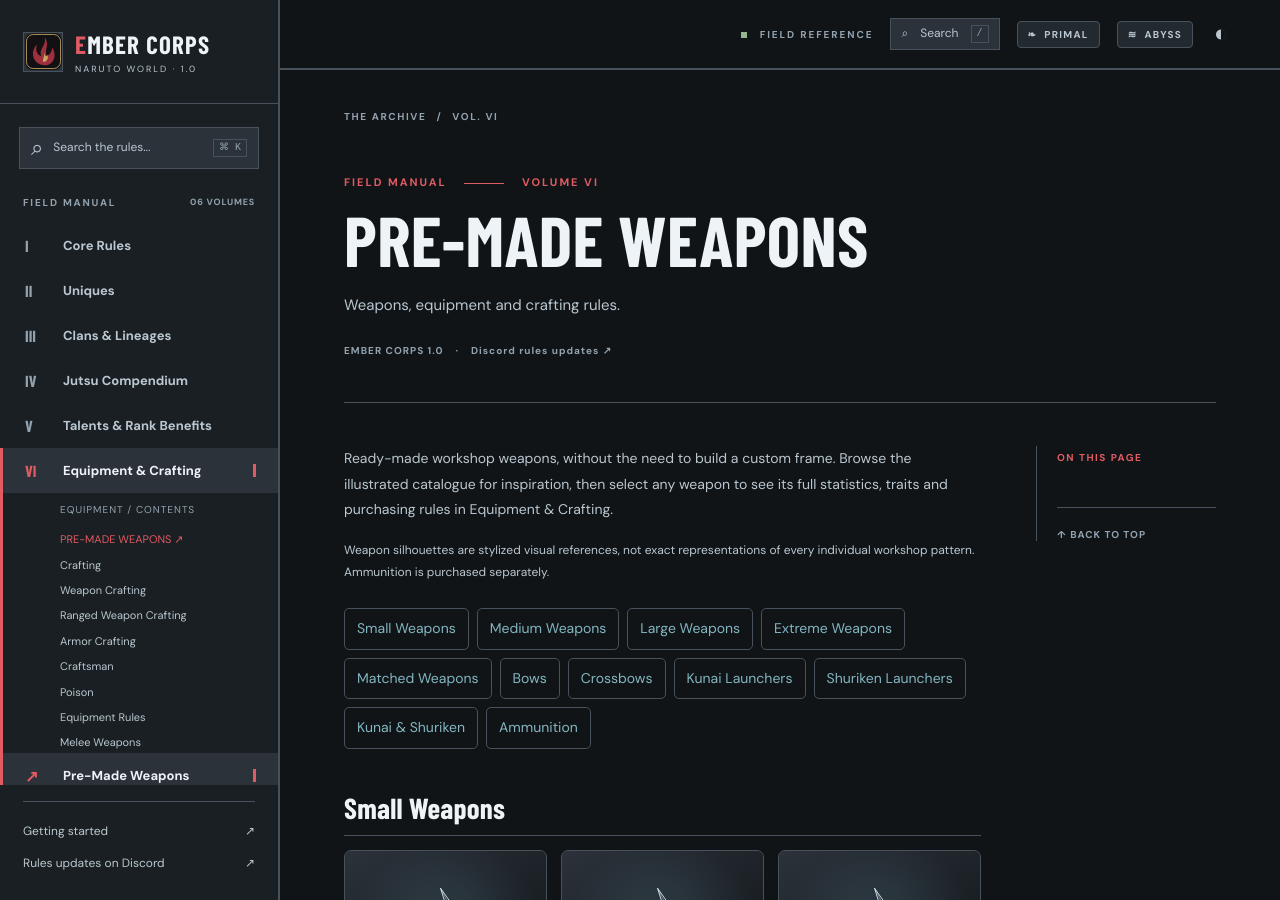
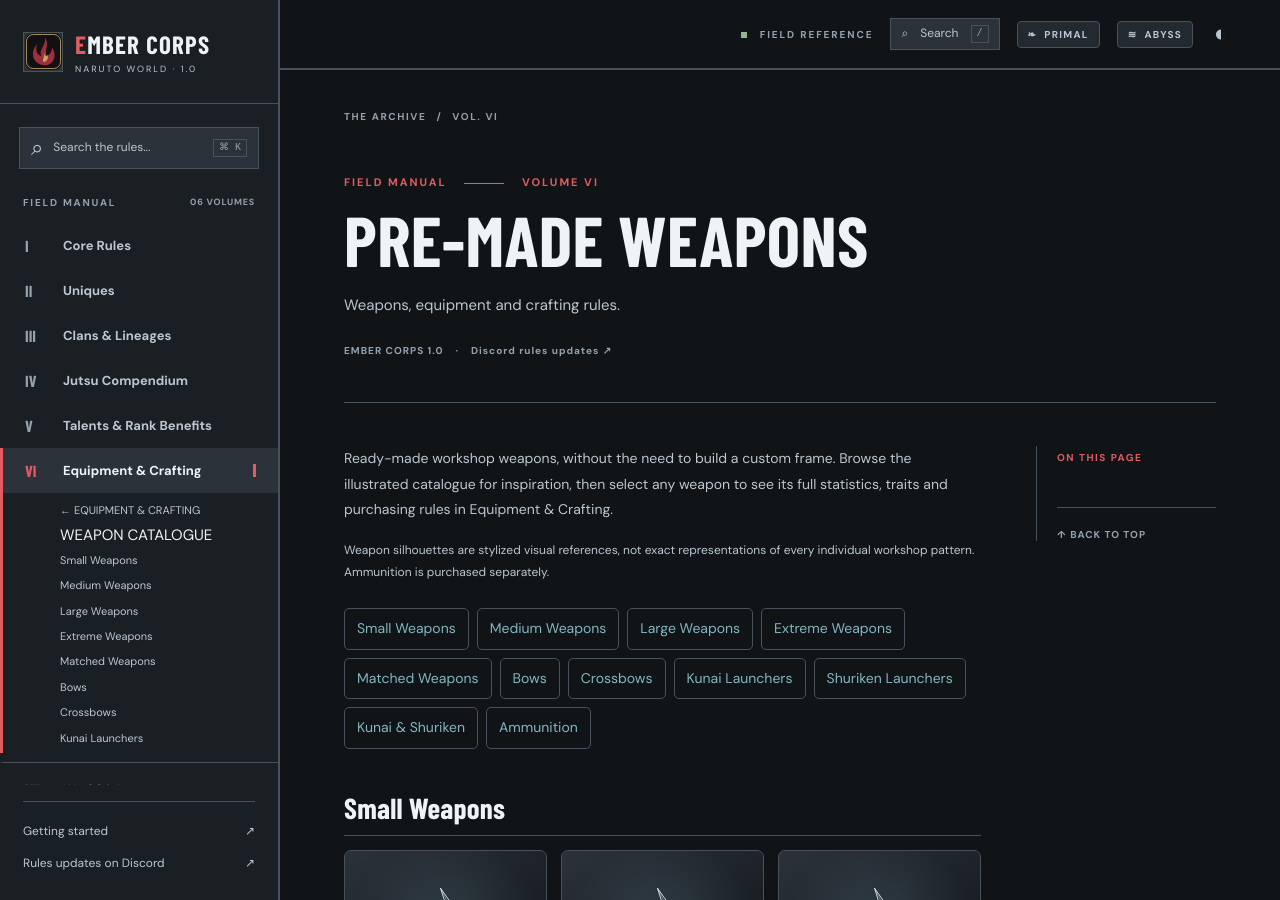
Before and after one commit to EvilbAz/NarutoWorld---The-Ember-Corps, a Jekyll site: the page built from rules/standard-weapons.md, in a window 1280 px wide and 900 px high. Built offline with Jekyll 4.4.1, drawn with Linux system fonts in a browser that asks for light colours; some web fonts are replaced.

Commit message:
Make Equipment one expanding volume with grouped rule links and catalogue callout at bottom

```diff
--- a/_layouts/default.html
+++ b/_layouts/default.html
@@ -66,13 +66,30 @@
                 {% endfor %}
               </nav>
             {% elsif page.volume_slug == 'equipment' %}
-              <nav id="toc" class="toc equipment-side-links" aria-label="Equipment and Crafting categories">
-                <span class="core-side-label">EQUIPMENT / CONTENTS</span>
-                <a href="{{ '/rules/standard-weapons/' | relative_url }}" class="{% if page.equipment_catalogue %}active{% endif %}">PRE-MADE WEAPONS ↗</a>
-                {% assign equipment_sections = "Crafting|crafting,Weapon Crafting|weapon-crafting,Ranged Weapon Crafting|ranged-weapon-crafting,Armor Crafting|armor-crafting,Craftsman|craftsman,Poison|poison,Equipment Rules|equipment-core-rules,Melee Weapons|melee-weapons,Ranged Weapons|ranged-weapons-3,Gear & Pharmaceuticals|gear-pharmaceuticals,Exploding Tags|exploding-tags" | split: "," %}
-                {% for section in equipment_sections %}{% assign part = section | split: "|" %}
-                  <a href="{{ '/rules/equipment/#' | append: part[1] | relative_url }}">{{ part[0] }}</a>
-                {% endfor %}
+              <nav id="toc" class="toc equipment-side-links" aria-label="Equipment and Crafting sections">
+                {% if page.equipment_catalogue %}
+                  <a href="{{ '/rules/equipment/' | relative_url }}" class="equipment-return-link">← EQUIPMENT &amp; CRAFTING</a>
+                  <span class="equipment-side-group">WEAPON CATALOGUE</span>
+                  {% assign catalogue_sections = "Small Weapons|catalog-small-weapons,Medium Weapons|catalog-medium-weapons,Large Weapons|catalog-large-weapons,Extreme Weapons|catalog-extreme-weapons,Matched Weapons|catalog-matched-weapons,Bows|catalog-bows-2,Crossbows|catalog-crossbows-2,Kunai Launchers|catalog-kunai-launchers-2,Shuriken Launchers|catalog-shuriken-launchers-2,Kunai & Shuriken|catalog-projectiles,Ammunition|catalog-ammunition" | split: "," %}
+                  {% for section in catalogue_sections %}{% assign part = section | split: "|" %}
+                    <a href="{{ '/rules/standard-weapons/#' | append: part[1] | relative_url }}">{{ part[0] }}</a>
+                  {% endfor %}
+                {% else %}
+                  <span class="equipment-side-group">CRAFTING</span>
+                  {% assign craft_sections = "Crafting Overview|crafting,Melee Weapon Crafting|weapon-crafting,Ranged Weapon Crafting|ranged-weapon-crafting,Armor Crafting|armor-crafting,Craftsman|craftsman,Poisons|poison" | split: "," %}
+                  {% for section in craft_sections %}{% assign part = section | split: "|" %}
+                    <a href="{{ '/rules/equipment/#' | append: part[1] | relative_url }}">{{ part[0] }}</a>
+                  {% endfor %}
+                  <span class="equipment-side-group">EQUIPMENT</span>
+                  {% assign equipment_sections = "Equipment Rules|equipment-core-rules,Weapon Actions|weapon-specific-actions,Durability|weapon-durability,Armor Protection|armor-protection,Melee Weapons|melee-weapons,Standard Melee Weapons|standard-weapons,Ranged Weapons|ranged-weapons-3,Standard Ranged Weapons|standard-ranged-weapons,Gear & Pharmaceuticals|gear-pharmaceuticals,Exploding Tags|exploding-tags" | split: "," %}
+                  {% for section in equipment_sections %}{% assign part = section | split: "|" %}
+                    <a href="{{ '/rules/equipment/#' | append: part[1] | relative_url }}">{{ part[0] }}</a>
+                  {% endfor %}
+                  <div class="equipment-catalogue-slot">
+                    <span>FIELD ARMORY</span>
+                    <a class="equipment-catalogue-link" href="{{ '/rules/standard-weapons/' | relative_url }}"><strong>WEAPON CATALOGUE</strong><small>Illustrated ready-made weapons ↗</small></a>
+                  </div>
+                {% endif %}
               </nav>
             {% elsif page.volume_slug == 'talents' %}
               <nav class="toc talent-side-links" aria-label="Talent categories">
@@ -86,7 +103,6 @@
           {% endif %}
         {% endif %}
       {% endfor %}
-      <a class="volume-link {% if page.equipment_catalogue %}selected{% endif %}" href="{{ '/rules/standard-weapons/' | relative_url }}"><span class="volume-number">↗</span><span>Pre-Made Weapons</span>{% if page.equipment_catalogue %}<span class="active-spark"></span>{% endif %}</a>
       <a class="volume-link lore-volume-link {% if page.permalink == '/lore/' %}selected{% endif %}" href="{{ '/lore/' | relative_url }}"><span class="volume-number">VII</span><span>World &amp; Lore</span>{% if page.permalink == '/lore/' %}<span class="active-spark"></span>{% endif %}</a>
     </nav>
     <div class="sidebar-bottom"><div class="side-line"></div><a href="{{ '/start/' | relative_url }}">Getting started <span>↗</span></a><a href="https://discord.com/channels/1538632131402793080/1542862638663344289" target="_blank" rel="noopener noreferrer">Rules updates on Discord <span>↗</span></a></div>
@@ -124,6 +140,6 @@
  <div class="search-backdrop" id="search-backdrop"></div>
  <div class="search-panel"><div class="search-input-row"><span class="search-icon">⌕</span><input id="search-input" type="search" placeholder="Jutsu, clans, wounds, downtime..." autocomplete="off" spellcheck="false" aria-label="Search all six rulebooks"><button id="search-close" type="button" aria-label="Close search">ESC</button></div><div id="search-info" class="search-info">SEARCH ACROSS ALL SIX VOLUMES</div><div class="search-results" id="search-results" aria-live="polite"><div class="empty-search">Type a rule, jutsu or keyword to begin.</div></div><div class="search-footer"><span>↑ ↓ Navigate &nbsp; ↵ Open &nbsp; ESC Close</span><span>EMBER ARCHIVE</span></div></div>
 </div>
-<script src="{{ '/assets/js/site.js' | relative_url }}?v=20260929-expanded-nav-v3" defer></script>
+<script src="{{ '/assets/js/site.js' | relative_url }}?v=20260929-equipment-nav-v4" defer></script>
 </body>
 </html>
```
